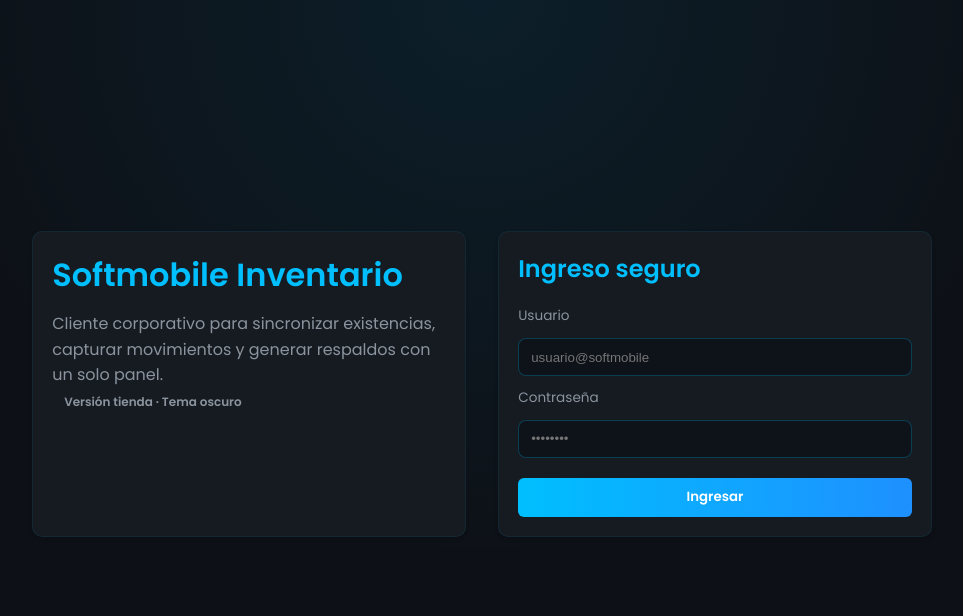
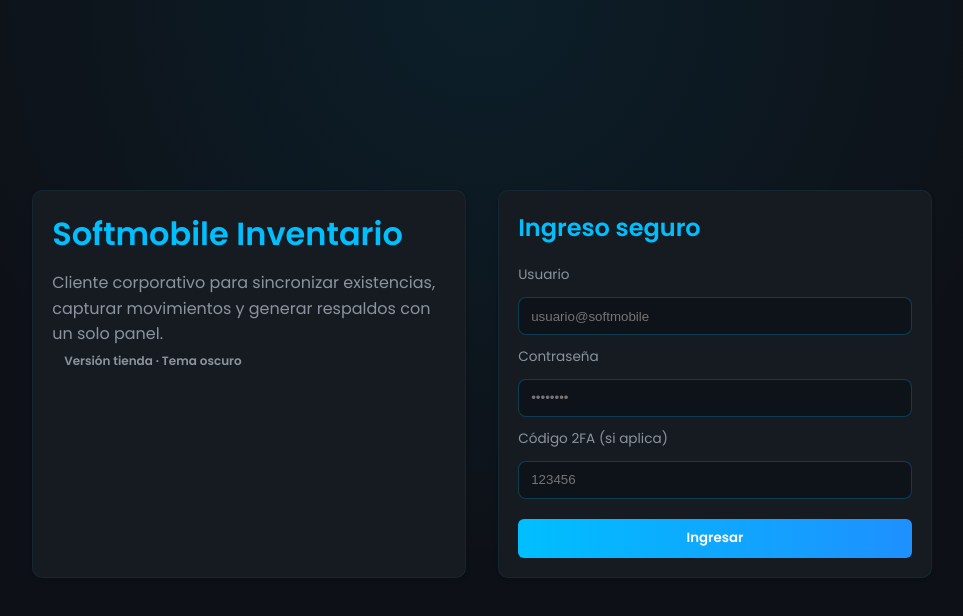
Before and after one commit to luis12duboqwe/inventario, a React (Vite) app in the folder frontend/: page /login in a window 1280 px wide. Shown: the top 616 px of the page, without its empty margins (158-1121 px from the left). Built offline with nearby package versions, Linux system fonts and the light colour scheme; no server answers.

Commit message:
feat(security): soportar OTP en inicio de sesión [v2.2.0]

```diff
--- a/frontend/src/api.ts
+++ b/frontend/src/api.ts
@@ -1,6 +1,7 @@
 export type Credentials = {
   username: string;
   password: string;
+  otp?: string;
 };
 
 export type Store = {
@@ -290,6 +291,9 @@
   const params = new URLSearchParams();
   params.append("username", credentials.username);
   params.append("password", credentials.password);
+  if (credentials.otp) {
+    params.append("otp", credentials.otp);
+  }
 
   const response = await fetch(`${API_URL}/auth/token`, {
     method: "POST",
--- a/frontend/src/components/LoginForm.tsx
+++ b/frontend/src/components/LoginForm.tsx
@@ -10,10 +10,11 @@
 function LoginForm({ loading, error, onSubmit }: Props) {
   const [username, setUsername] = useState("");
   const [password, setPassword] = useState("");
+  const [otp, setOtp] = useState("");
 
   const handleSubmit = async (event: FormEvent<HTMLFormElement>) => {
     event.preventDefault();
-    await onSubmit({ username, password });
+    await onSubmit({ username, password, otp: otp.trim() || undefined });
   };
 
   return (
@@ -40,6 +41,18 @@
         onChange={(event) => setPassword(event.target.value)}
       />
 
+      <label htmlFor="otp">Código 2FA (si aplica)</label>
+      <input
+        id="otp"
+        type="text"
+        inputMode="numeric"
+        pattern="\d{6}"
+        autoComplete="one-time-code"
+        placeholder="123456"
+        value={otp}
+        onChange={(event) => setOtp(event.target.value)}
+      />
+
       {error ? <div className="alert error">{error}</div> : null}
 
       <button type="submit" disabled={loading} className="submit-button">
```
